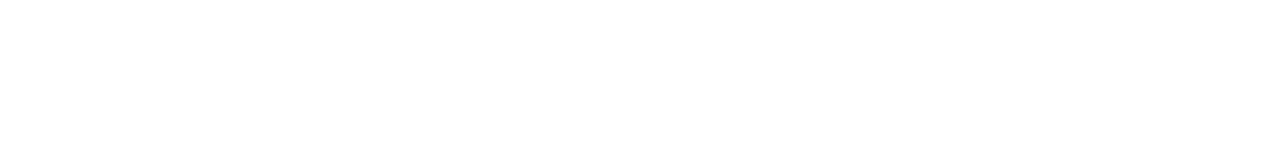
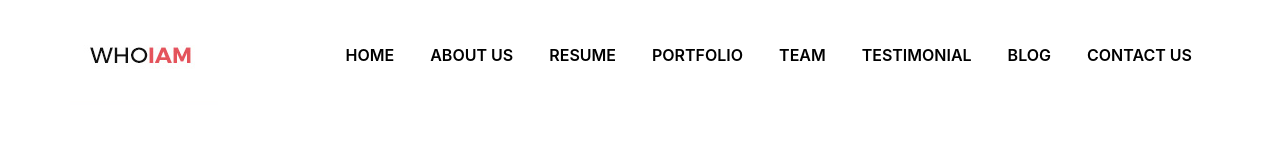
Before and after one commit to haupham03121997/haupham03121997.github.io, a plain HTML site: page index.html in a window 1280 px wide. Drawn offline with nearby package versions, Linux system fonts and the light colour scheme.

Commit message:
Làm navbar

```diff
--- a/1.css
+++ b/1.css
@@ -1 +1,17 @@
-*{margin: 0; padding: 0;}
+* {
+    margin: 0;
+    padding: 0;
+}
+
+.header__navbar {
+    padding: 0;
+}
+
+.header__navbar .nav-link {
+    color: black;
+    font-weight: 600;
+}
+
+.header__navbar .nav-item {
+    padding: 0 10px;
+}
--- a/index.html
+++ b/index.html
@@ -5,15 +5,58 @@
     <title> Pham Xuan Hau - Fontend Design</title>
     <meta charset="utf-8">
     <meta name="viewport" content="width=device-width, initial-scale=1">
-    <script type="text/javascript" src="vendor/bootstrap.js"></script>
-    <script type="text/javascript" src="1.js"></script>
-    <link rel="stylesheet" href="vendor/bootstrap.css">
-    <link rel="stylesheet" href="vendor/font-awesome.css">
+    <link rel="stylesheet" href="https://stackpath.bootstrapcdn.com/bootstrap/4.4.1/css/bootstrap.min.css" integrity="sha384-Vkoo8x4CGsO3+Hhxv8T/Q5PaXtkKtu6ug5TOeNV6gBiFeWPGFN9MuhOf23Q9Ifjh" crossorigin="anonymous">
     <link rel="stylesheet" href="1.css">
 </head>
 
 <body>
+    <!-- HEADER  -->
+    <header class="header">
 
+        <nav class="navbar container header__navbar navbar-expand-lg">
+            <a class="navbar-brand" href="#">
+                <img src="./img/logo.png" alt="">
+            </a>
+            <button class="navbar-toggler" type="button" data-toggle="collapse" data-target="#myNavbar" aria-controls="navbarSupportedContent" aria-expanded="false" aria-label="Toggle navigation">
+            <span class="navbar-toggler-icon"></span>
+                  </button>
+
+            <div class="collapse navbar-collapse" id="myNavbar">
+                <ul class="navbar-nav ml-auto">
+                    <li class="nav-item line active">
+                        <a href="" class="nav-link ">HOME</a>
+                    </li>
+                    <li class="nav-item line">
+                        <a href="" class="nav-link ">ABOUT US</a>
+                    </li>
+                    <li class="nav-item line">
+                        <a href="" class="nav-link ">RESUME</a>
+                    </li>
+                    <li class="nav-item line">
+                        <a href="" class="nav-link ">PORTFOLIO</a>
+                    </li>
+                    <li class="nav-item line">
+                        <a href="" class="nav-link ">TEAM</a>
+                    </li>
+                    <li class="nav-item line">
+                        <a href="" class="nav-link ">TESTIMONIAL</a>
+                    </li>
+                    <li class="nav-item line">
+                        <a href="" class="nav-link ">BLOG</a>
+                    </li>
+                    <li class="nav-item line">
+                        <a href="" class="nav-link ">CONTACT US</a>
+                    </li>
+                </ul>
+            </div>
+        </nav>
+
+    </header>
+    <!-- END HEADER  -->
+
+    <script src="https://code.jquery.com/jquery-3.4.1.slim.min.js" integrity="sha384-J6qa4849blE2+poT4WnyKhv5vZF5SrPo0iEjwBvKU7imGFAV0wwj1yYfoRSJoZ+n" crossorigin="anonymous"></script>
+    <script src="https://cdn.jsdelivr.net/npm/popper.js@1.16.0/dist/umd/popper.min.js" integrity="sha384-Q6E9RHvbIyZFJoft+2mJbHaEWldlvI9IOYy5n3zV9zzTtmI3UksdQRVvoxMfooAo" crossorigin="anonymous"></script>
+    <script src="https://stackpath.bootstrapcdn.com/bootstrap/4.4.1/js/bootstrap.min.js" integrity="sha384-wfSDF2E50Y2D1uUdj0O3uMBJnjuUD4Ih7YwaYd1iqfktj0Uod8GCExl3Og8ifwB6" crossorigin="anonymous"></script>
 </body>
 
 </html>
```
Also changed, not shown: img/Giaodien.png (added), img/logo.png (added).
